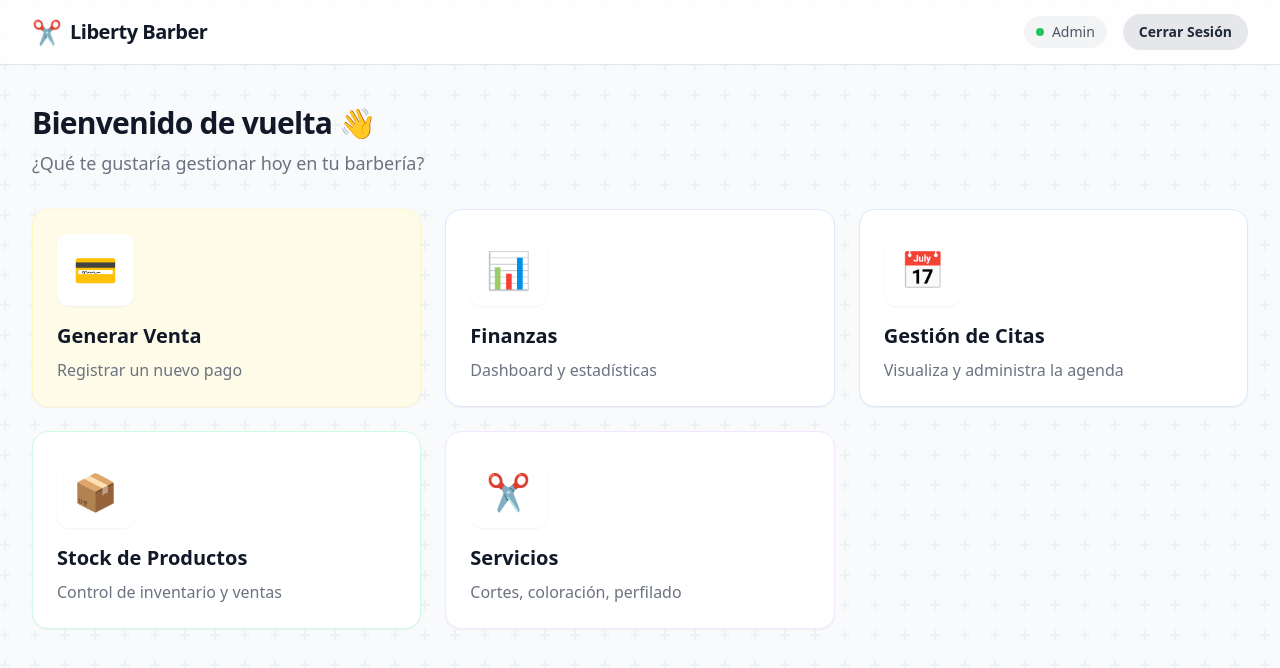
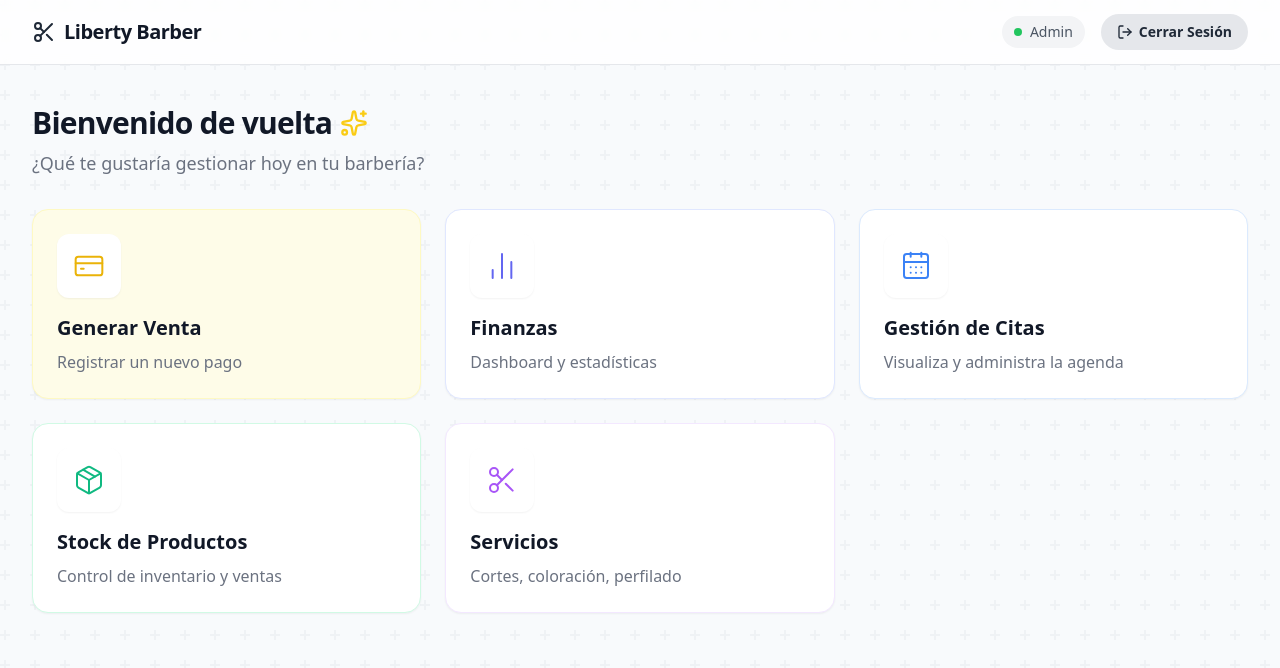
Before and after one commit to Jazhei/Liberty-Barber, a React (Vite) app in the folder frontend/: page /dashboard in a window 1280 px wide. Shown: the top 668 px of the page. Built offline with nearby package versions, Linux system fonts and the light colour scheme; sample sign-in values are in the browser's storage.

Commit message:
Update Dashboard.jsx

```diff
--- a/frontend/src/pages/Dashboard.jsx
+++ b/frontend/src/pages/Dashboard.jsx
@@ -1,5 +1,15 @@
 import React from "react";
 import { useNavigate } from "react-router-dom";
+import {
+  Scissors,
+  CreditCard,
+  BarChart2,
+  CalendarDays,
+  Package,
+  ChevronRight,
+  LogOut,
+  Sparkles,
+} from "lucide-react";
 import Button from "../components/atoms/Button";
 
 const Dashboard = () => {
@@ -14,48 +24,53 @@ const Dashboard = () => {
   const menuOptions = [
     {
       title: "Generar Venta",
-      icon: "💳",
+      icon: CreditCard,
       description: "Registrar un nuevo pago",
       color:
         "bg-yellow-50 text-yellow-600 border-yellow-100 hover:border-yellow-300",
+      iconColor: "text-yellow-500",
       path: "/sales/new",
     },
     {
       title: "Finanzas",
-      icon: "📊",
+      icon: BarChart2,
       description: "Dashboard y estadísticas",
       color:
         "bg-indigo-50 text-indigo-600 border-indigo-100 hover:border-indigo-300",
+      iconColor: "text-indigo-500",
       path: "/finances",
     },
     {
       title: "Gestión de Citas",
-      icon: "📅",
+      icon: CalendarDays,
       description: "Visualiza y administra la agenda",
       color: "bg-blue-50 text-blue-600 border-blue-100 hover:border-blue-300",
+      iconColor: "text-blue-500",
       path: "/appointments",
     },
     {
       title: "Stock de Productos",
-      icon: "📦",
+      icon: Package,
       description: "Control de inventario y ventas",
       color:
         "bg-emerald-50 text-emerald-600 border-emerald-100 hover:border-emerald-300",
+      iconColor: "text-emerald-500",
       path: "/products",
     },
     {
       title: "Servicios",
-      icon: "✂️",
+      icon: Scissors,
       description: "Cortes, coloración, perfilado",
       color:
         "bg-purple-50 text-purple-600 border-purple-100 hover:border-purple-300",
+      iconColor: "text-purple-500",
       path: "/services",
     },
   ];
 
   return (
     <div className="min-h-screen bg-transparent">
-      {/* Navbar Minimalista */}
+      {/* Navbar */}
       <nav className="bg-white border-b border-gray-200 sticky top-0 z-10 backdrop-blur-sm bg-white/80">
         <div className="max-w-7xl mx-auto px-4 sm:px-6 lg:px-8">
           <div className="flex justify-between h-16 items-center">
@@ -63,7 +78,7 @@ const Dashboard = () => {
               className="flex items-center gap-2 cursor-pointer"
               onClick={() => navigate("/dashboard")}
             >
-              <span className="text-2xl">✂️</span>
+              <Scissors className="w-6 h-6 text-gray-800" />
               <span className="font-bold text-xl text-gray-900 tracking-tight">
                 Liberty Barber
               </span>
@@ -76,8 +91,9 @@ const Dashboard = () => {
               <Button
                 variant="secondary"
                 onClick={handleLogout}
-                className="text-sm py-1.5 px-4 rounded-full border-gray-200 hover:bg-red-50 hover:text-red-600 hover:border-red-100 transition-colors"
+                className="flex items-center gap-1.5 text-sm py-1.5 px-4 rounded-full border-gray-200 hover:bg-red-50 hover:text-red-600 hover:border-red-100 transition-colors"
               >
+                <LogOut className="w-4 h-4" />
                 Cerrar Sesión
               </Button>
             </div>
@@ -87,36 +103,47 @@ const Dashboard = () => {
 
       {/* Main Content */}
       <main className="max-w-7xl mx-auto px-4 sm:px-6 lg:px-8 py-10">
-        <div className="mb-8 animate-fade-in-up">
-          <h2 className="text-3xl font-extrabold text-gray-900 tracking-tight">
-            Bienvenido de vuelta 👋
+        <div className="mb-8 animate-fade-in-up flex items-center gap-3">
+          <div>
+            <h2 className="text-3xl font-extrabold text-gray-900 tracking-tight flex items-center gap-2">
+              Bienvenido de vuelta
+              <Sparkles className="w-7 h-7 text-yellow-400" />
             </h2>
             <p className="text-gray-500 mt-2 text-lg">
               ¿Qué te gustaría gestionar hoy en tu barbería?
             </p>
           </div>
+        </div>
 
         <div className="grid grid-cols-1 md:grid-cols-2 lg:grid-cols-3 gap-6">
-          {menuOptions.map((option, index) => (
+          {menuOptions.map((option, index) => {
+            const Icon = option.icon;
+            return (
               <div
                 key={index}
                 onClick={() => navigate(option.path)}
                 className={`bg-white rounded-2xl shadow-sm border p-6 cursor-pointer group transition-all duration-300 hover:shadow-xl hover:-translate-y-1 ${option.color}`}
               >
                 <div className="flex items-start justify-between">
-                <div className="text-4xl p-4 bg-white rounded-xl shadow-sm mb-4 group-hover:scale-110 transition-transform duration-300">
-                  {option.icon}
+                  <div className="p-4 bg-white rounded-xl shadow-sm mb-4 group-hover:scale-110 transition-transform duration-300">
+                    <Icon
+                      className={`w-8 h-8 ${option.iconColor}`}
+                      strokeWidth={1.5}
+                    />
                   </div>
                   <div className="p-2 bg-white rounded-full opacity-0 group-hover:opacity-100 transition-opacity text-gray-400">
-                  →
+                    <ChevronRight className="w-4 h-4" />
                   </div>
                 </div>
                 <h3 className="font-bold text-xl text-gray-900 mb-2">
                   {option.title}
                 </h3>
-              <p className="text-gray-500 font-medium">{option.description}</p>
+                <p className="text-gray-500 font-medium">
+                  {option.description}
+                </p>
               </div>
-          ))}
+            );
+          })}
         </div>
       </main>
     </div>
```
Lines whose indentation alone changed are shown as unchanged.
